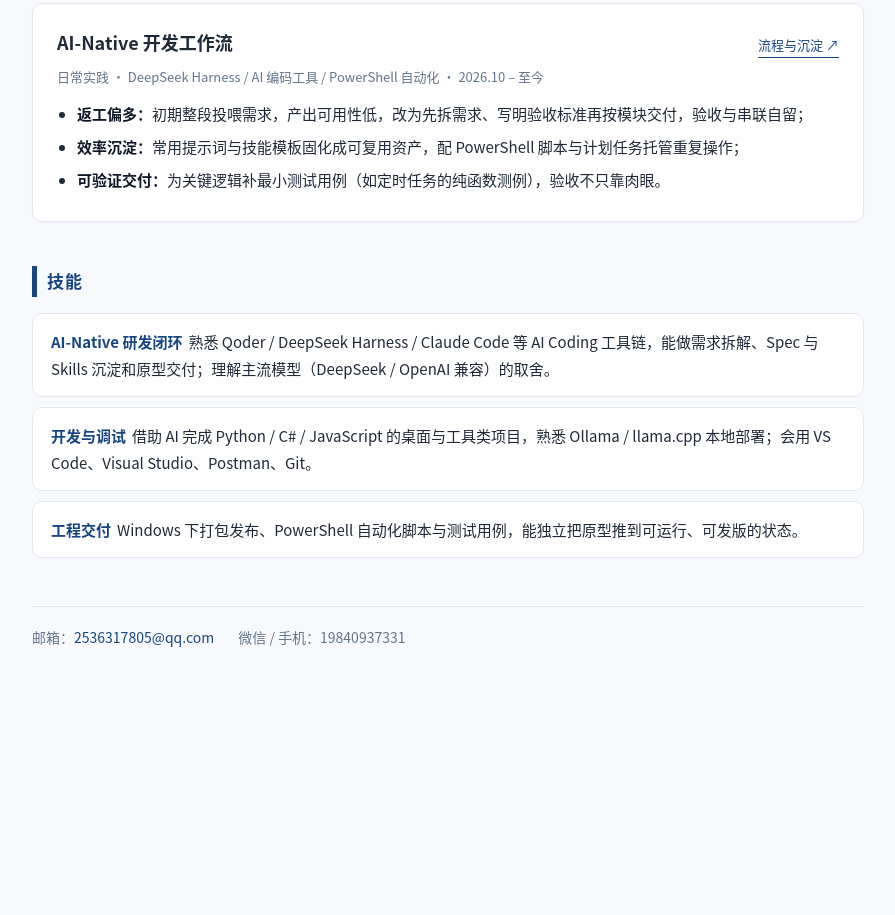
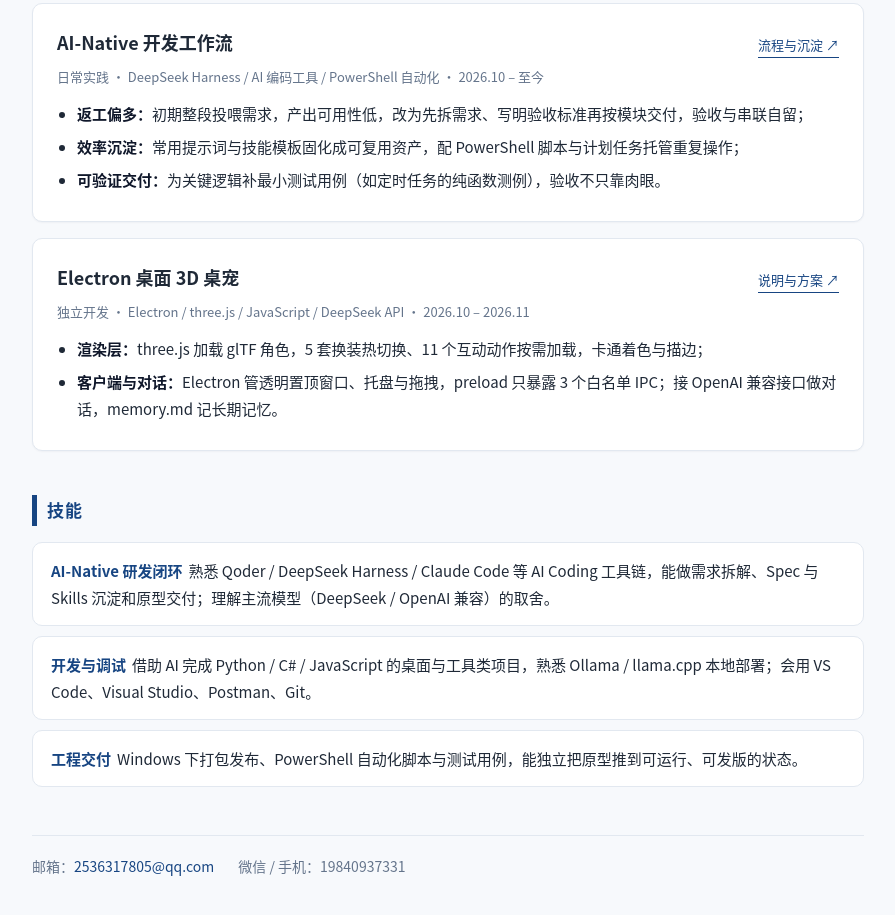
Before and after one commit to zunyu321/portfolio, a plain HTML site: page index.html in a window 1280 px wide. Shown: the part 836-1751 px from the top of the page, without its empty margins (192-1087 px from the left). Before the commit the page ends 1550 px from the top, so only its background shows below. Drawn offline with Linux system fonts and the light colour scheme.

Commit message:
update index.html

```diff
--- a/index.html
+++ b/index.html
@@ -141,6 +141,20 @@
     </ul>
   </div>
 
+  <div class="card">
+    <div class="card-head">
+      <h3>Electron 桌面 3D 桌宠</h3>
+      <a data-code="projects/desktop-pet" href="projects/desktop-pet/README.md">说明与方案 ↗</a>
+    </div>
+    <p class="meta">
+      <span>独立开发</span><span>Electron / three.js / JavaScript / DeepSeek API</span><span>2026.10 – 2026.11</span>
+    </p>
+    <ul>
+      <li><b>渲染层：</b>three.js 加载 glTF 角色，5 套换装热切换、11 个互动动作按需加载，卡通着色与描边；</li>
+      <li><b>客户端与对话：</b>Electron 管透明置顶窗口、托盘与拖拽，preload 只暴露 3 个白名单 IPC；接 OpenAI 兼容接口做对话，memory.md 记长期记忆。</li>
+    </ul>
+  </div>
+
   <h2>技能</h2>
   <div class="skills">
     <div class="skill-row"><b>AI-Native 研发闭环</b>熟悉 Qoder / DeepSeek Harness / Claude Code 等 AI Coding 工具链，能做需求拆解、Spec 与 Skills 沉淀和原型交付；理解主流模型（DeepSeek / OpenAI 兼容）的取舍。</div>
```
